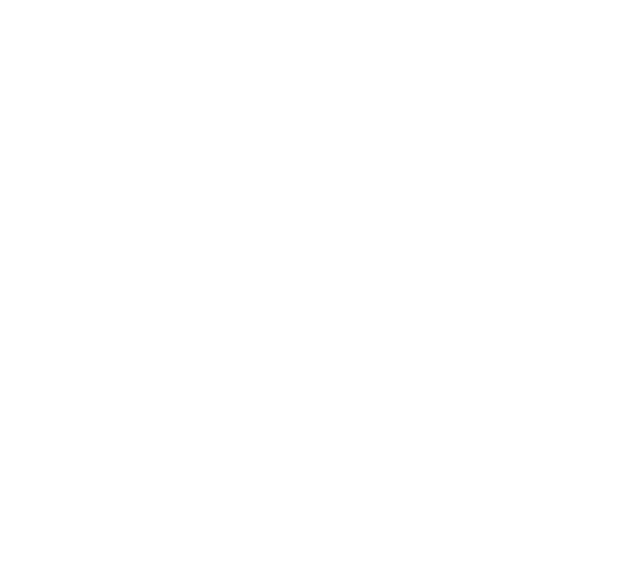
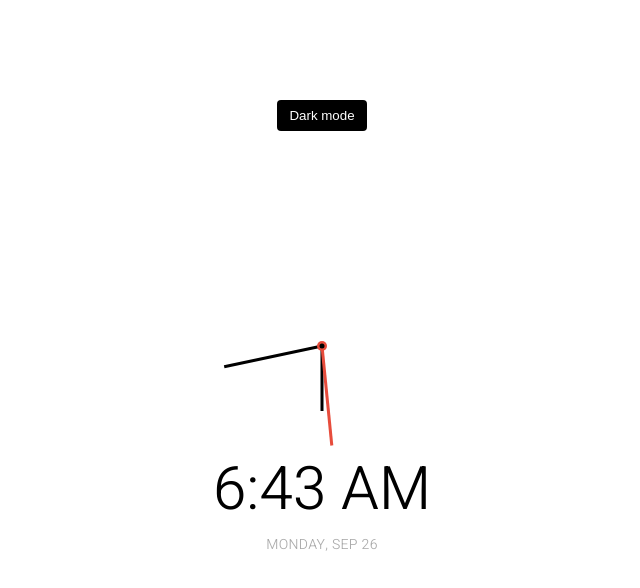
Before and after one commit to Hub-yang/50projects-vue3, a Vue app: page /day19 in a window 1280 px wide. Before the commit this address had no page. Shown: the top 588 px of the page, without its empty margins (318-958 px from the left). Built offline with nearby package versions, Linux system fonts and the light colour scheme; a web font is replaced by a local one.

Commit message:
day19：主题时钟

```diff
--- a/src/router/index.js
+++ b/src/router/index.js
@@ -5,7 +5,7 @@
   routes: [
     {
       path: "/",
-      redirect: "/day18",
+      redirect: "/day19",
     },
     {
       path: "/day01",
@@ -171,5 +171,13 @@
       },
       component: () => import("../views/Day18_BackgroundSlider/Index.vue"),
     },
+    {
+      path: "/day19",
+      name: "day19",
+      meta: {
+        title: "Theme Clock",
+      },
+      component: () => import("../views/Day19_ThemeClock/Index.vue"),
+    },
   ],
 })
--- /dev/null
+++ b/src/views/Day19_ThemeClock/Index.vue
@@ -0,0 +1,136 @@
+<template>
+  <div :class="['body',darkTheme ? 'dark' : '']" :style="{'--primaryColor':primaryColor}">
+    <button class="toggle" :style="{'--bgcolor':bgColor}" @click="handleClick">{{theme}}</button>
+
+    <div class="clock-container">
+      <div class="clock">
+        <div class="needle hour"
+          :style="{'--bgcolor':bgColor,transform:`translate(-50%, -100%) rotate(${hourShow}deg)`}"></div>
+        <div class="needle minute"
+          :style="{'--bgcolor':bgColor,transform:`translate(-50%, -100%) rotate(${minuteShow}deg)`}"></div>
+        <div class="needle second" :style="{transform:`translate(-50%, -100%) rotate(${secondShow}deg)`}">
+        </div>
+        <div class="center-point" :style="{'--bgcolor':bgColor}"></div>
+      </div>
+
+      <div class="time" :style="{'--bgcolor':bgColor}" v-html="timeEl"></div>
+      <div class="date" :style="{'--bgcolor':bgColor,'--primaryColor':primaryColor}" v-html="dateEl"></div>
+    </div>
+  </div>
+</template>
+
+<script setup>
+import { ref, onMounted, onUnmounted } from "vue"
+
+const timer = ref(null)
+
+const darkTheme = ref(false)
+
+const primaryColor = ref("#fff")
+const bgColor = ref("#000")
+
+const theme = ref("Dark mode")
+
+const timeEl = ref("")
+const dateEl = ref("")
+
+const hourShow = ref(0)
+
+const minuteShow = ref(0)
+
+const secondShow = ref(0)
+
+function handleClick() {
+  darkTheme.value = !darkTheme.value
+  primaryColor.value = primaryColor.value == '#fff' ? "#000" : '#fff'
+  bgColor.value = bgColor.value == "#000" ? '#fff' : '#000'
+  theme.value = theme.value = "Dark mode" ? 'Light mode' : 'Dark mode'
+}
+
+
+function setTime() {
+
+  const days = [
+    "Sunday",
+    "Monday",
+    "Tuesday",
+    "Wednesday",
+    "Thursday",
+    "Friday",
+    "Saturday",
+  ]
+  const months = [
+    "Jan",
+    "Feb",
+    "Mar",
+    "Apr",
+    "May",
+    "Jun",
+    "Jul",
+    "Aug",
+    "Sep",
+    "Oct",
+    "Nov",
+    "Dec",
+  ]
+  const time = new Date()
+  const month = time.getMonth()
+  const day = time.getDay()
+  const date = time.getDate()
+  const hours = time.getHours()
+  const hoursForClock = hours >= 13 ? hours % 12 : hours
+  const minutes = time.getMinutes()
+  const seconds = time.getSeconds()
+  const ampm = hours >= 12 ? "PM" : "AM"
+
+  timeEl.value = `${hoursForClock}:${minutes < 10 ? `0${minutes}` : minutes
+    } ${ampm}`
+  dateEl.value = `${days[day]}, ${months[month]} <span class="circle">${date}</span>`
+
+  let hourDeg = scale(
+    hoursForClock,
+    0,
+    12,
+    0,
+    360
+  )
+
+  let minuteDeg = scale(
+    minutes,
+    0,
+    60,
+    0,
+    360
+  )
+
+  let secondDeg = scale(
+    seconds,
+    0,
+    60,
+    0,
+    360
+  )
+
+  hourShow.value = hourDeg
+  minuteShow.value = minuteDeg
+  secondShow.value = secondDeg
+}
+
+function scale(num, in_min, in_max, out_min, out_max) {
+  return ((num - in_min) * (out_max - out_min)) / (in_max - in_min) + out_min
+}
+
+onMounted(() => {
+  setTime()
+  timer.value = setInterval(setTime, 1000)
+})
+
+onUnmounted(() => {
+  clearInterval(timer.value)
+})
+
+</script>
+
+<style scoped lang="scss">
+@import "./index.scss"
+</style>
--- /dev/null
+++ b/src/views/Day19_ThemeClock/index.scss
@@ -0,0 +1,106 @@
+@import url('https://fonts.googleapis.com/css?family=Heebo:300&display=swap');
+
+.body {
+  font-family: 'Heebo', sans-serif;
+  display: flex;
+  align-items: center;
+  justify-content: center;
+  height: 100vh;
+  width: 100vw;
+  overflow: hidden;
+  margin: 0;
+  transition: all 0.5s ease-in;
+  background-color: var(--primaryColor);
+
+
+  .toggle {
+    cursor: pointer;
+    background-color: var(--bgcolor);
+    color: var(--primaryColor);
+    border: 0;
+    border-radius: 4px;
+    padding: 8px 12px;
+    position: absolute;
+    top: 100px;
+  }
+
+  .toggle:focus {
+    outline: none;
+  }
+
+  .clock-container {
+    display: flex;
+    flex-direction: column;
+    justify-content: space-between;
+    align-items: center;
+
+    .clock {
+      position: relative;
+      width: 200px;
+      height: 200px;
+
+      .needle {
+        background-color: var(--bgcolor);
+        position: absolute;
+        top: 50%;
+        left: 50%;
+        height: 65px;
+        width: 3px;
+        transform-origin: bottom center;
+        transition: all 0.5s ease-in;
+      }
+
+      .needle.hour {
+        transform: translate(-50%, -100%) rotate(0deg);
+        background-color: var(--bgcolor);
+      }
+
+      .needle.minute {
+        transform: translate(-50%, -100%) rotate(0deg);
+        height: 100px;
+        background-color: var(--bgcolor);
+      }
+
+      .needle.second {
+        transform: translate(-50%, -100%) rotate(0deg);
+        height: 100px;
+        background-color: #e74c3c;
+      }
+
+      .center-point {
+        background-color: #e74c3c;
+        width: 10px;
+        height: 10px;
+        position: absolute;
+        top: 50%;
+        left: 50%;
+        transform: translate(-50%, -50%);
+        border-radius: 50%;
+      }
+
+      .center-point::after {
+        content: '';
+        background-color: var(--bgcolor);
+        width: 5px;
+        height: 5px;
+        position: absolute;
+        top: 50%;
+        left: 50%;
+        transform: translate(-50%, -50%);
+        border-radius: 50%;
+      }
+    }
+
+    .time {
+      font-size: 60px;
+      color: var(--bgcolor);
+    }
+
+    .date {
+      color: #aaa;
+      font-size: 14px;
+      letter-spacing: 0.3px;
+      text-transform: uppercase;
+    }
+  }
+}
```
Also changed, not shown: 1 other file (tests, documents, lock files or other folders).
